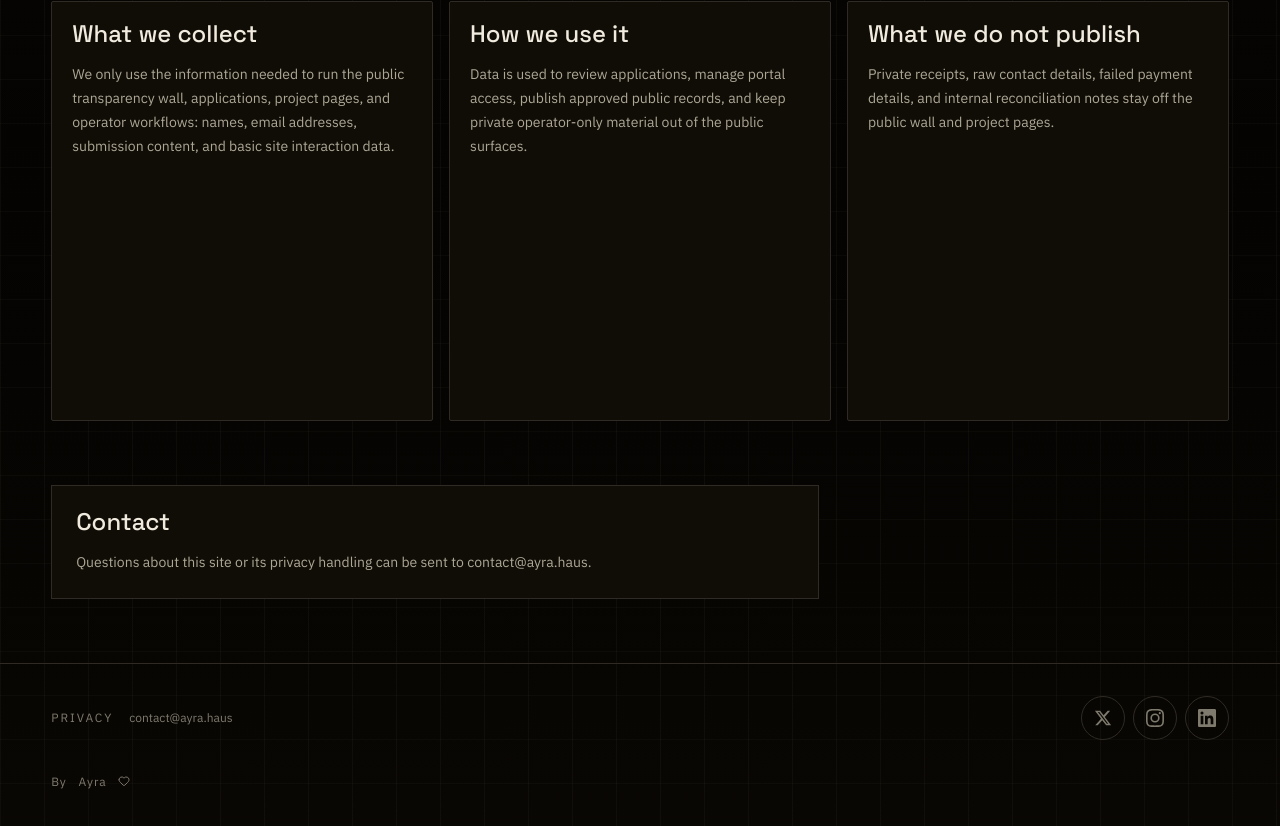
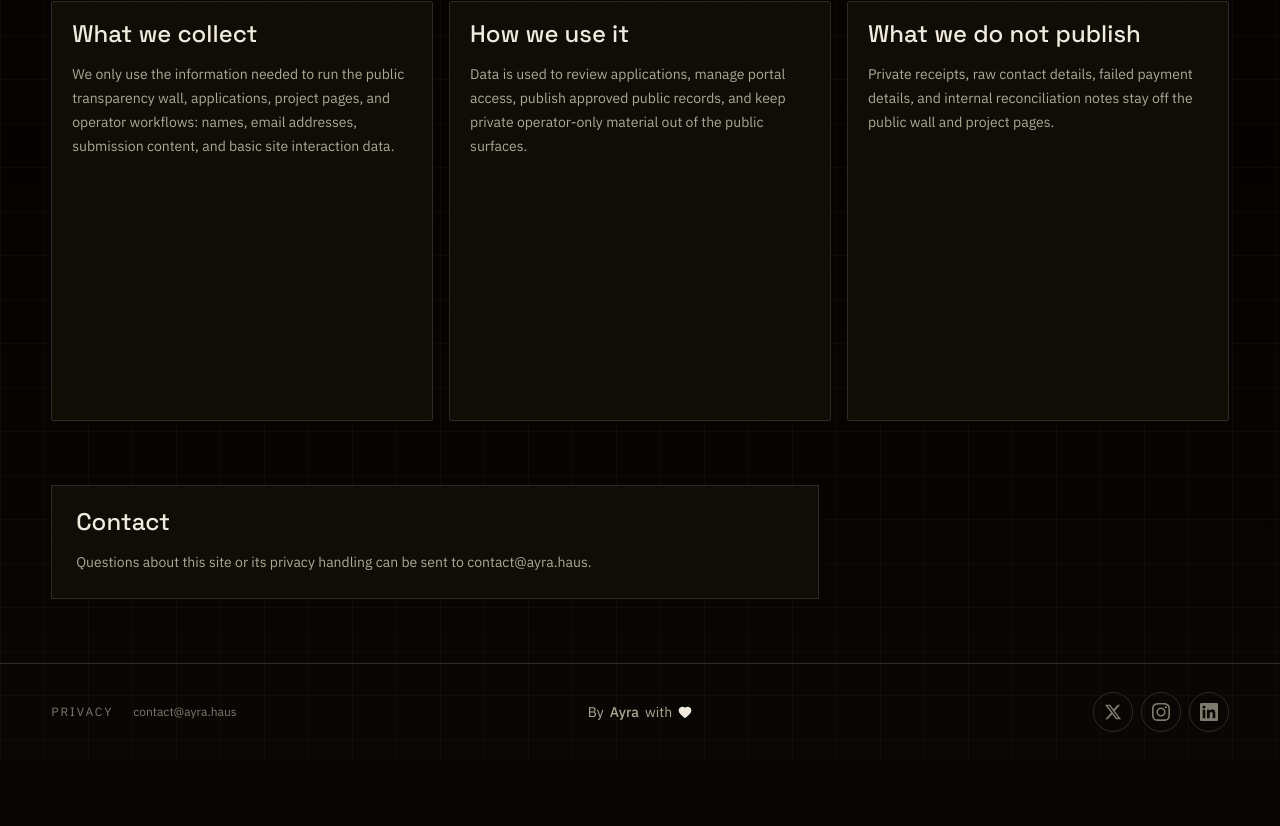
Before and after one commit to patabrava/ayra-stellar, a Next.js app: page /privacy in a window 1280 px wide. Shown: the part 668-1494 px from the top of the page. After the commit the page ends 1428 px from the top, so only its background shows below. Built offline with nearby package versions, Linux system fonts and the light colour scheme.

Commit message:
Polish footer layout

```diff
--- a/src/components/ayra/site-footer.tsx
+++ b/src/components/ayra/site-footer.tsx
@@ -38,7 +38,7 @@ function SocialLink({
   return (
     <a
       aria-label={label}
-      className="inline-flex h-11 w-11 items-center justify-center rounded-full border border-[var(--dark-rule)] text-[var(--public-muted)] transition hover:border-[var(--public-muted)] hover:text-[var(--public-fg)]"
+      className="inline-flex h-10 w-10 items-center justify-center rounded-full border border-[var(--dark-rule)] text-[var(--public-muted)] transition hover:border-[var(--public-muted)] hover:text-[var(--public-fg)]"
       href={href}
       rel="noopener noreferrer"
       target="_blank"
@@ -50,21 +50,35 @@ function SocialLink({
 
 export function SiteFooter() {
   return (
-    <footer className="border-t border-[var(--dark-rule)] px-[var(--pad-page)] py-8 text-sm text-[var(--public-dim)]">
-      <div className="flex flex-wrap items-center justify-between gap-4">
-        <div className="flex flex-wrap items-center gap-x-4 gap-y-1 text-xs uppercase tracking-[0.16em]">
-          <Link className="inline-flex min-h-11 items-center transition text-[var(--public-muted)] hover:text-[var(--public-fg)]" href="/privacy">
+    <footer className="border-t border-[var(--dark-rule)] px-[var(--pad-page)] py-7 text-sm text-[var(--public-dim)]">
+      <div className="grid items-center gap-5 md:grid-cols-[1fr_auto_1fr]">
+        <div className="flex flex-wrap items-center justify-center gap-x-5 gap-y-2 text-xs uppercase tracking-[0.16em] md:justify-start">
+          <Link className="transition text-[var(--public-muted)] hover:text-[var(--public-fg)]" href="/privacy">
             Privacy
           </Link>
           <a
-            className="inline-flex min-h-11 items-center transition text-[var(--public-muted)] hover:text-[var(--public-fg)] normal-case tracking-normal"
+            className="transition text-[var(--public-muted)] hover:text-[var(--public-fg)] normal-case tracking-normal"
             href="mailto:contact@ayra.haus"
           >
             contact@ayra.haus
           </a>
         </div>
 
-        <div className="flex items-center gap-2">
+        <p className="order-first flex items-center justify-center gap-1.5 text-sm tracking-normal text-[var(--public-muted)] md:order-none">
+          <span>By</span>
+          <a
+            className="font-medium transition text-[var(--public-fg)] hover:text-[var(--public-muted)]"
+            href="https://www.ayra.haus"
+            rel="noopener noreferrer"
+            target="_blank"
+          >
+            Ayra
+          </a>
+          <span>with</span>
+          <Heart aria-hidden="true" className="h-3.5 w-3.5 fill-current text-[var(--public-fg)]" />
+        </p>
+
+        <div className="flex items-center justify-center gap-2 md:justify-end">
           <SocialLink href="https://x.com/ayra_haus" label="Twitter">
             <XIcon />
           </SocialLink>
@@ -79,19 +93,6 @@ export function SiteFooter() {
           </SocialLink>
         </div>
       </div>
-
-      <p className="mt-5 text-xs tracking-[0.08em]">
-        By{" "}
-        <a
-          className="inline-flex min-h-11 min-w-11 items-center justify-center transition text-[var(--public-muted)] hover:text-[var(--public-fg)]"
-          href="https://www.ayra.haus"
-          rel="noopener noreferrer"
-          target="_blank"
-        >
-          Ayra
-        </a>{" "}
-        <Heart aria-hidden="true" className="inline-block h-3 w-3 align-[-0.15em]" />
-      </p>
     </footer>
   );
 }
```
